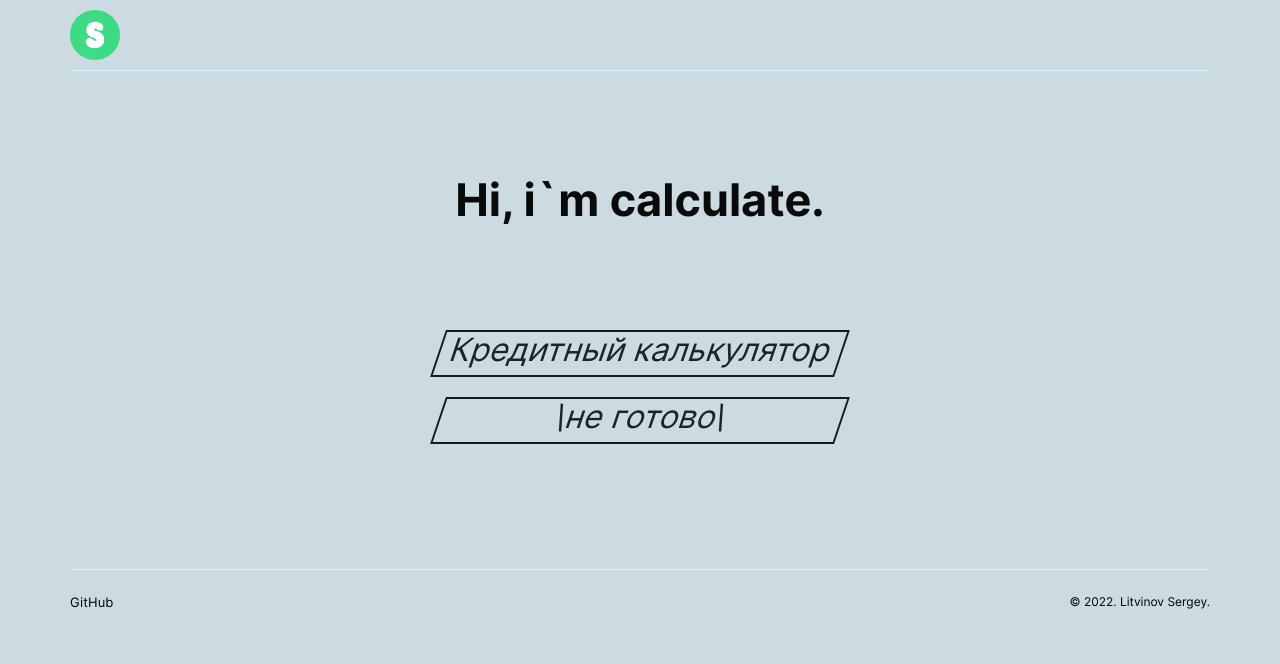
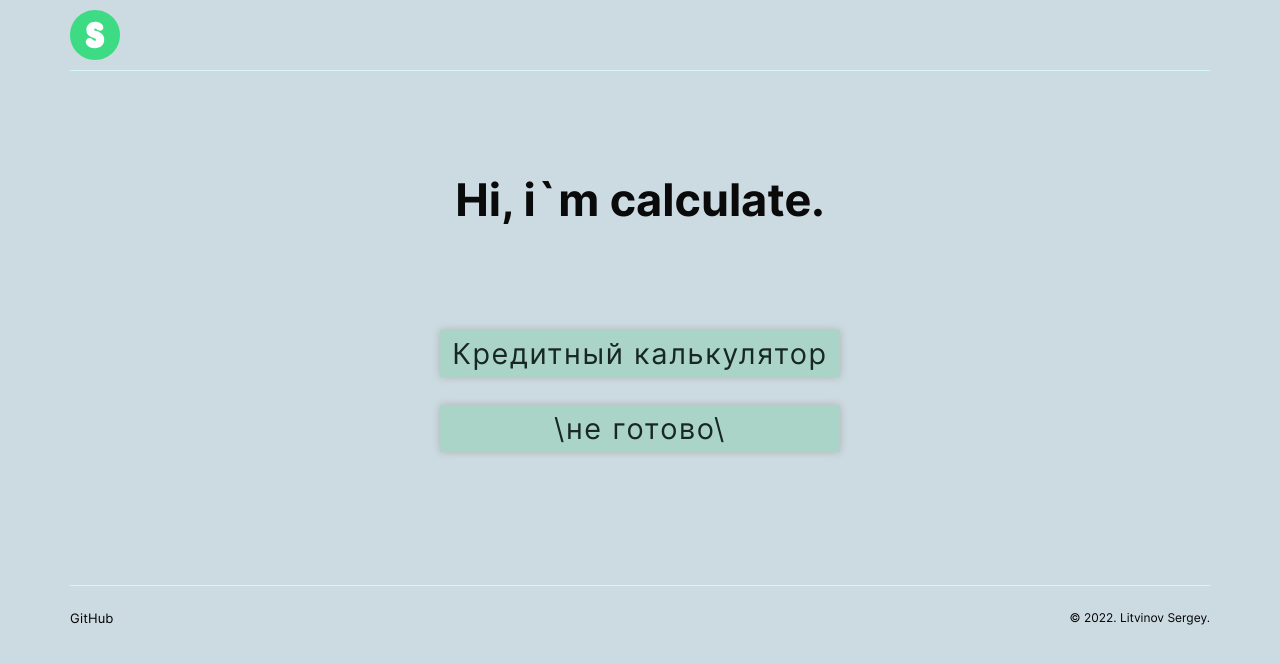
Before and after one commit to litvinovsl/trial-and-error-ts, a React (Create React App) app: page / in a window 1280 px wide. Shown: the top 664 px of the page. Built offline with nearby package versions, Linux system fonts and the light colour scheme.

Commit message:
will change the style of the buttons

```diff
--- a/src/Components/MainMenu/MainMenu.css
+++ b/src/Components/MainMenu/MainMenu.css
@@ -9,7 +9,7 @@
 .main-menu__title{
     font-size: 45px;
     color: rgb(10, 10, 10);
-    /* font-family: 'Inter'; */
+    font-family: 'Inter';
     margin: 0;
 }
 
@@ -21,20 +21,27 @@
     gap: 20px
 }
 
+.main-menu__link-border{
+    margin-bottom: 8px;
+    display: flex;
+    align-items: center;
+    justify-content: center;
+    height: 47px;
+    width: 400px;
+    font-size: 1.8rem;
+    background: #aad4c8;
+    letter-spacing: 0.1rem;
+    box-shadow: 0px 0px 8px rgb(177, 177, 177);
+    transform: scale(1);
+    transition: all .2s;
+}
+
 .main-menu__link{
     text-decoration: none;
     color: rgb(24, 39, 36);
-    font-weight: 500;
-    font-size: 32px;
-    line-height: 36px;
-    border: 2px rgb(26, 24, 24) solid;
-    transform: skewx(-18.6deg);
-    height: 43px;
-    width: 400px;
-    text-align: center;
-    transition: opacity .3s ease-in-out;
 }
 
-.main-menu__link:hover {
-    opacity: .6;
+.main-menu__link-border:hover {
+    background: #81bfaa;
+    transform: scale(1.05);
 }
--- a/src/Components/MainMenu/MainMenu.tsx
+++ b/src/Components/MainMenu/MainMenu.tsx
@@ -8,8 +8,12 @@ const MainMenu: FC =() => {
     <div className="main-menu">
          <h1 className='main-menu__title'>Hi, i`m calculate.</h1>
         <nav className='main-menu__links'>
+          <div className='main-menu__link-border'>
           <Link to='/credit-calculator' className='main-menu__link'>Кредитный калькулятор</Link>
+          </div>
+          <div className='main-menu__link-border'>
           <Link to='/' className='main-menu__link'>\не готово\</Link>
+          </div>
           {/* <Link to='/' className='main-menu__link'>\не готово\</Link> */}
          </nav>
 
```
